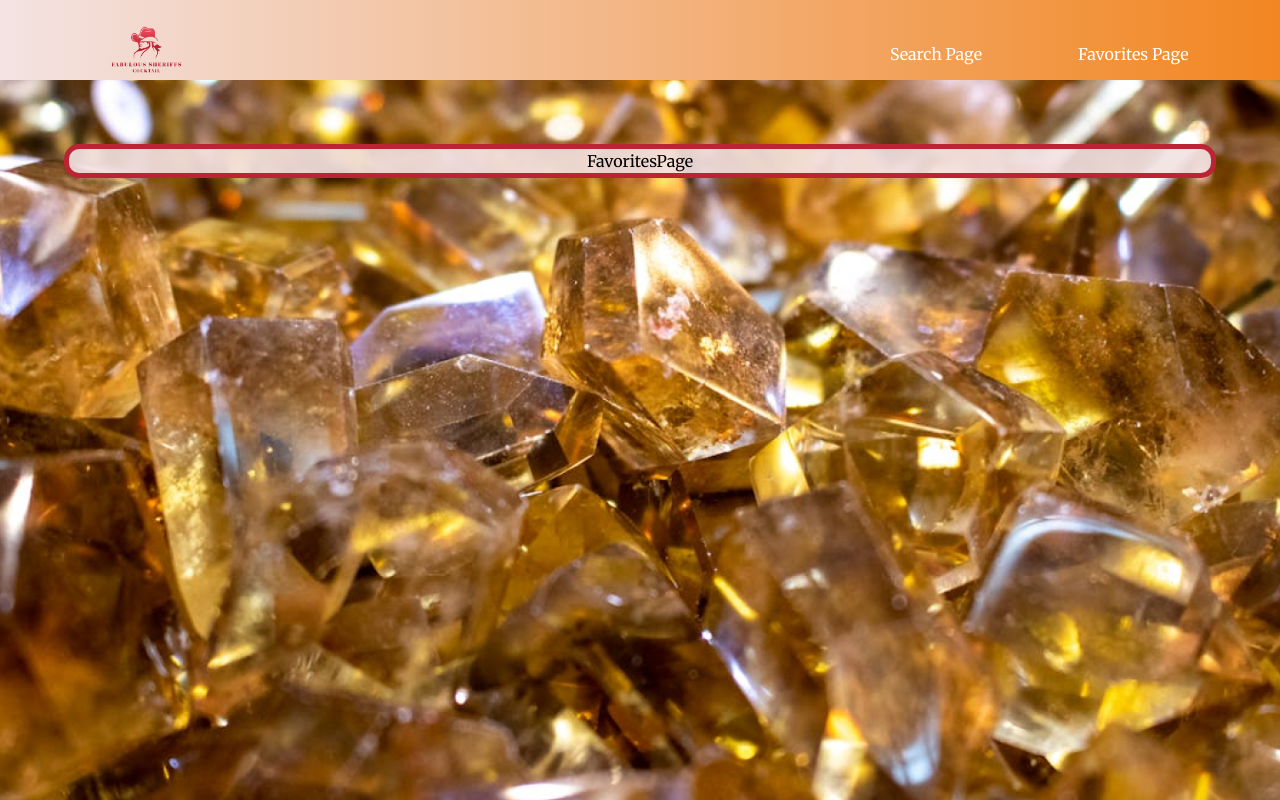
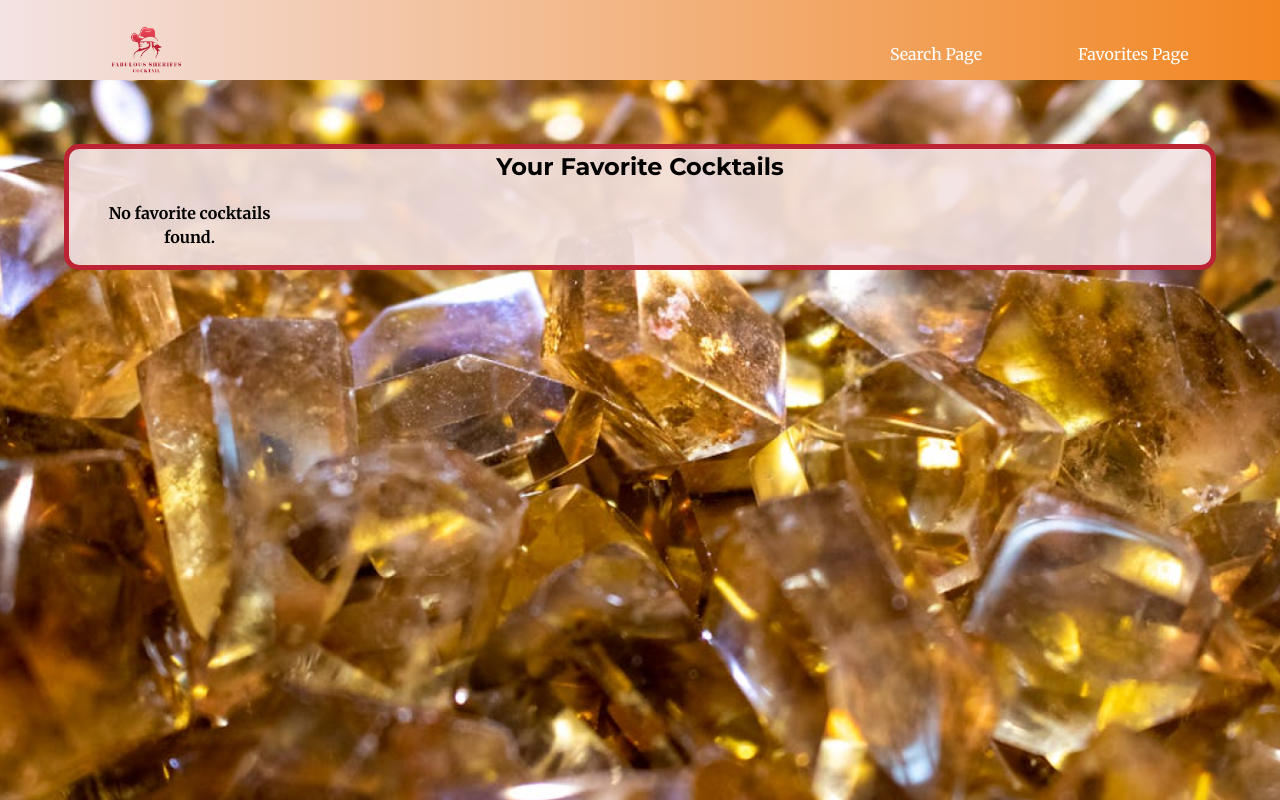
Before and after one commit to annagabain/fabulous-sheriffs-grupprojekt-react, a React (Vite) app: page /favorites-page in a window 1280 px wide. Built offline with nearby package versions, Linux system fonts and the light colour scheme.

Commit message:
Render favorite list, fixed navigating to cocktail details when clicking on favorite icon

```diff
--- a/src/components/CocktailCard.tsx
+++ b/src/components/CocktailCard.tsx
@@ -7,23 +7,26 @@ import { faHeart as faHeartSolid } from '@fortawesome/free-solid-svg-icons';
 
 export default function CocktailCard({ drink }: { drink: Drink }) {
     // Destructure the global context to use the setFavorites function
-    const {favorites, setFavorites} =useContext(GlobalStateContext);
+    const { favorites, setFavorites } = useContext(GlobalStateContext);
 
     // Check if the current drink is already in the list of favorites
     const isFavorite = favorites.some(favorite => favorite.idDrink === drink.idDrink)
 
     // Add the current drink to the favorites list
-    function addFavorite(){
+    function addFavorite() {
         setFavorites([...favorites, drink]);
     }
 
     // Remove the current drink from the favorites list
-    function removeFavorite(){
-        setFavorites(favorites.filter(favorite => favorite.idDrink !== drink.idDrink ))
+    function removeFavorite() {
+        setFavorites(favorites.filter(favorite => favorite.idDrink !== drink.idDrink))
     }
 
     // Toggle between adding and removing the drink from favorites
-    function handlefavoriteClick() {
+    function handlefavoriteClick(e: React.MouseEvent<HTMLButtonElement>) {
+
+        e.stopPropagation();  // Prevent event from bubbling up
+
         if (isFavorite) {
             removeFavorite();  // If already a favorite, remove it
         } else {
@@ -34,7 +37,7 @@ export default function CocktailCard({ drink }: { drink: Drink }) {
     return (
         <div className="card">
             <button className="favorite-icon" onClick={handlefavoriteClick}>
-            <FontAwesomeIcon icon={faHeartSolid} style={{ color: isFavorite ? 'red' : 'white' }} />
+                <FontAwesomeIcon icon={faHeartSolid} style={{ color: isFavorite ? 'red' : 'white' }} />
             </button>
             <img src={drink.strDrinkThumb} alt={drink.strDrink} className="card-image" />
             <h3>{drink.strDrink}</h3>
--- a/src/pages/FavoritesPage.tsx
+++ b/src/pages/FavoritesPage.tsx
@@ -1,10 +1,48 @@
+import { useContext } from "react"
+import GlobalStateContext from "../context/GlobalStateContext"
+import CocktailCard from "../components/CocktailCard";
+import { Drink } from "../type";
+import { useNavigate } from 'react-router-dom';
+
 export default function FavoritesPage() {
 
+    // Retrieve the favorites array from the global context
+    const { favorites } = useContext(GlobalStateContext);
+
+    // Retrieve the setter for the selected cocktail from the global context
+    const { setSelectedCocktail } = useContext(GlobalStateContext);
+
+    // Hook to programmatically navigate between routes
+    const navigate = useNavigate();
+
+    // Function to handle clicking on a cocktail card
+    const handleCocktailClick = (drink: Drink) => {
+
+        // Set the clicked cocktail as the selected cocktail in the global context
+        setSelectedCocktail(drink);
+
+        // Navigate to the details page using the cocktail's ID
+        navigate(`/cocktail/${drink.idDrink}`);
+    };
+
     return (
-        <>
-         <section className="main-content-container">
-        FavoritesPage
+        <section className="main-content-container">
+            <h2>Your Favorite Cocktails</h2>
+            <section className="card-container">
+                {/* Check if there are any favorite cocktails */}
+                {favorites.length > 0 ?
+                    // If there are favorites, map over the array and display each as a CocktailCard component
+                    (favorites.map((drink, index) => (
+                            <section key={index} className="favorite-item" onClick={() => handleCocktailClick(drink)} style={{ cursor: 'pointer' }}>
+                                <CocktailCard drink={drink} />
+                            </section>
+                        ))
+                    ) : (
+                        // If no favorites are found, display a message to the user
+                        <h4>No favorite cocktails found.</h4>
+                    )
+                }
+            </section>
         </section>
-        </>
     )
 }
```
